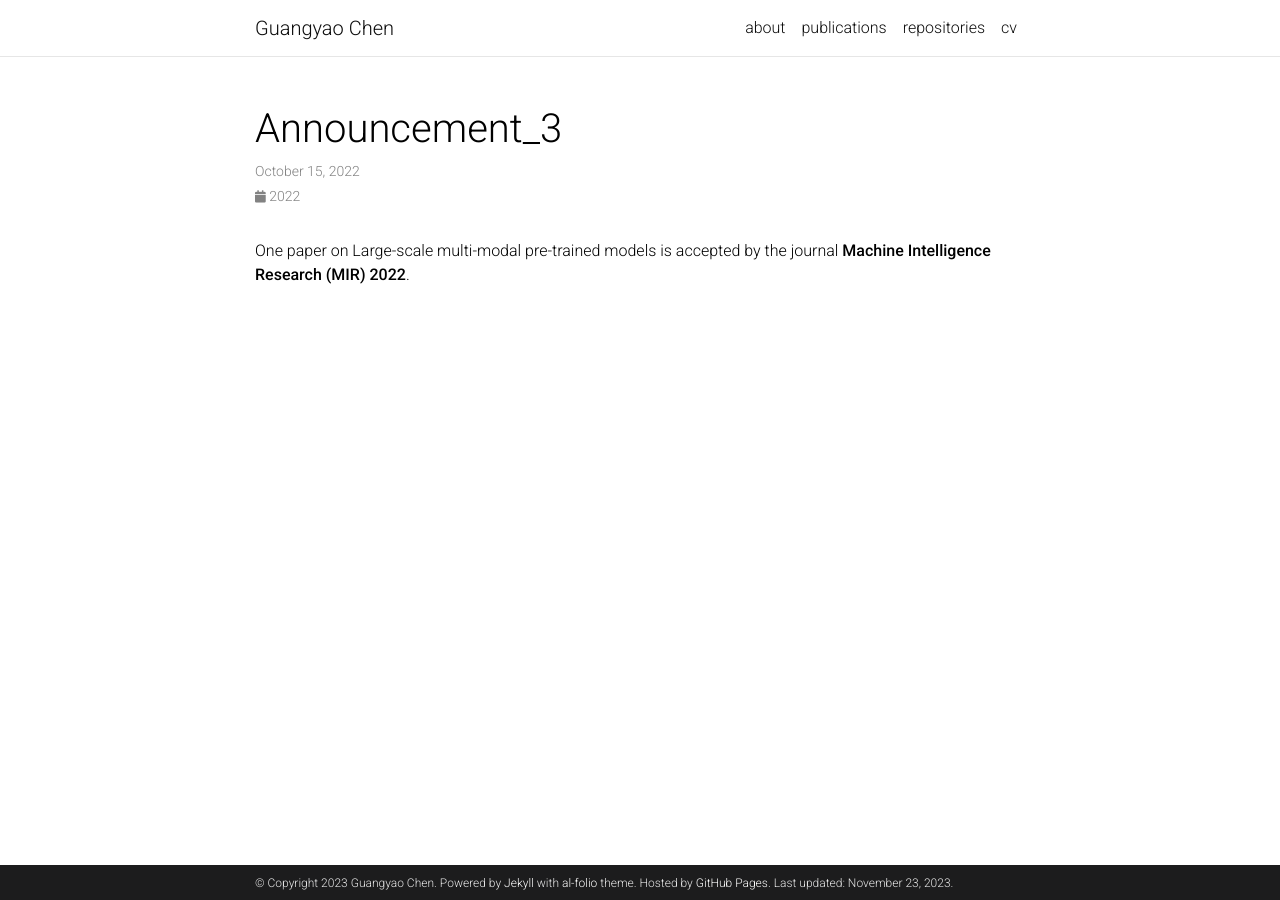
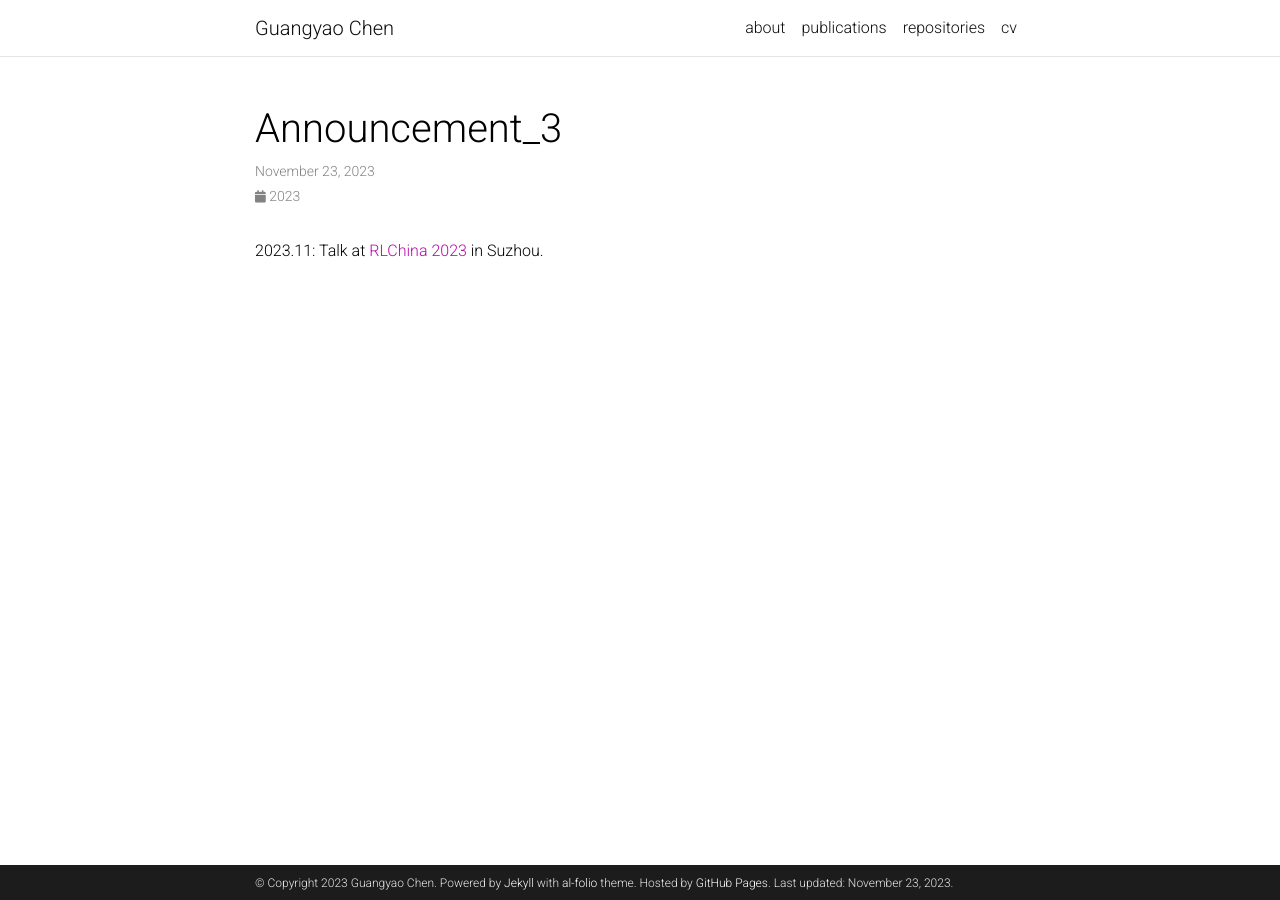
Before and after one commit to iCGY96/iCGY96.github.io, a Jekyll site: the page built from _news/announcement_3.md, in a window 1280 px wide. Built offline with Jekyll 4.4.1, drawn with Linux system fonts in a browser that asks for light colours; comment, search, counter and statistics services are not loaded; a style sheet for code colours, icons or effects is not loaded.

Commit message:
Update announcement_3.md

```diff
--- a/_news/announcement_3.md
+++ b/_news/announcement_3.md
@@ -1,8 +1,8 @@
 ---
 layout: post
-date: 2022-10-15 07:59:00-0400
+date: 2023-11-23 07:59:00-0400
 inline: true
 related_posts: false
 ---
 
-One paper on Large-scale multi-modal pre-trained models is accepted by the journal **Machine Intelligence Research (MIR) 2022**.
+2023.11: Talk at [RLChina 2023](http://rlchina.org/rlchina_2023/Workshop.html) in Suzhou.
```
